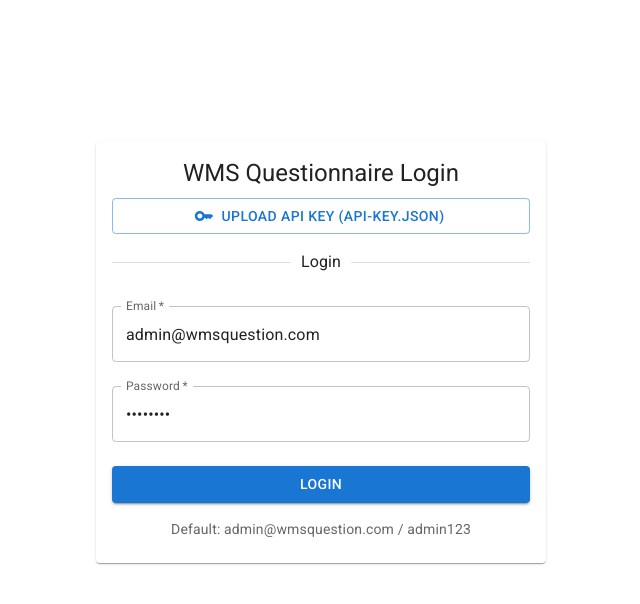
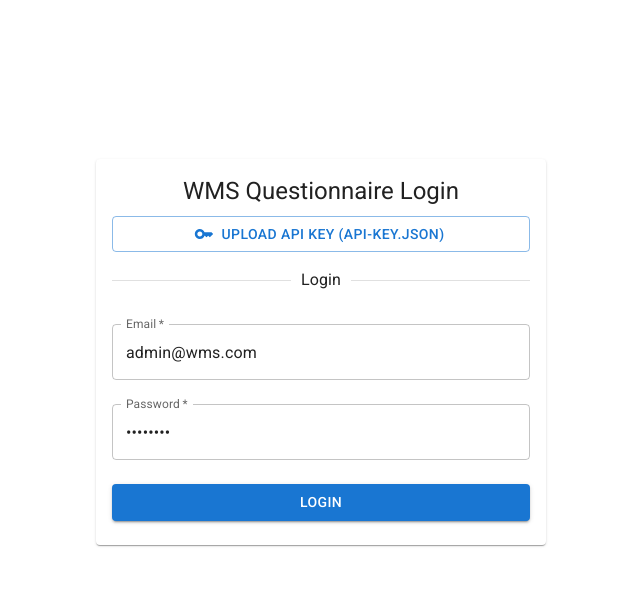
Before and after one commit to Cbarrett770822/WMS_QUESTIONNAIRE, a React (Vite) app: page /login in a window 1280 px wide. Shown: the top 604 px of the page, without its empty margins (319-959 px from the left). Built offline with nearby package versions, Linux system fonts and the light colour scheme.

Commit message:
Remove default credentials display text from login screen

```diff
--- a/src/pages/Login.jsx
+++ b/src/pages/Login.jsx
@@ -4,7 +4,7 @@ import KeyIcon from '@mui/icons-material/Key'
 import axios from 'axios'
 
 export default function Login({ onLogin }) {
-  const [email, setEmail] = useState('admin@wmsquestion.com')
+  const [email, setEmail] = useState('admin@wms.com')
   const [password, setPassword] = useState('admin123')
   const [error, setError] = useState('')
   const [loading, setLoading] = useState(false)
@@ -95,9 +95,6 @@ export default function Login({ onLogin }) {
             </Button>
           </form>
 
-          <Typography variant="body2" color="text.secondary" sx={{ mt: 2 }} align="center">
-            Default: admin@wmsquestion.com / admin123
-          </Typography>
         </CardContent>
       </Card>
     </Box>
```
